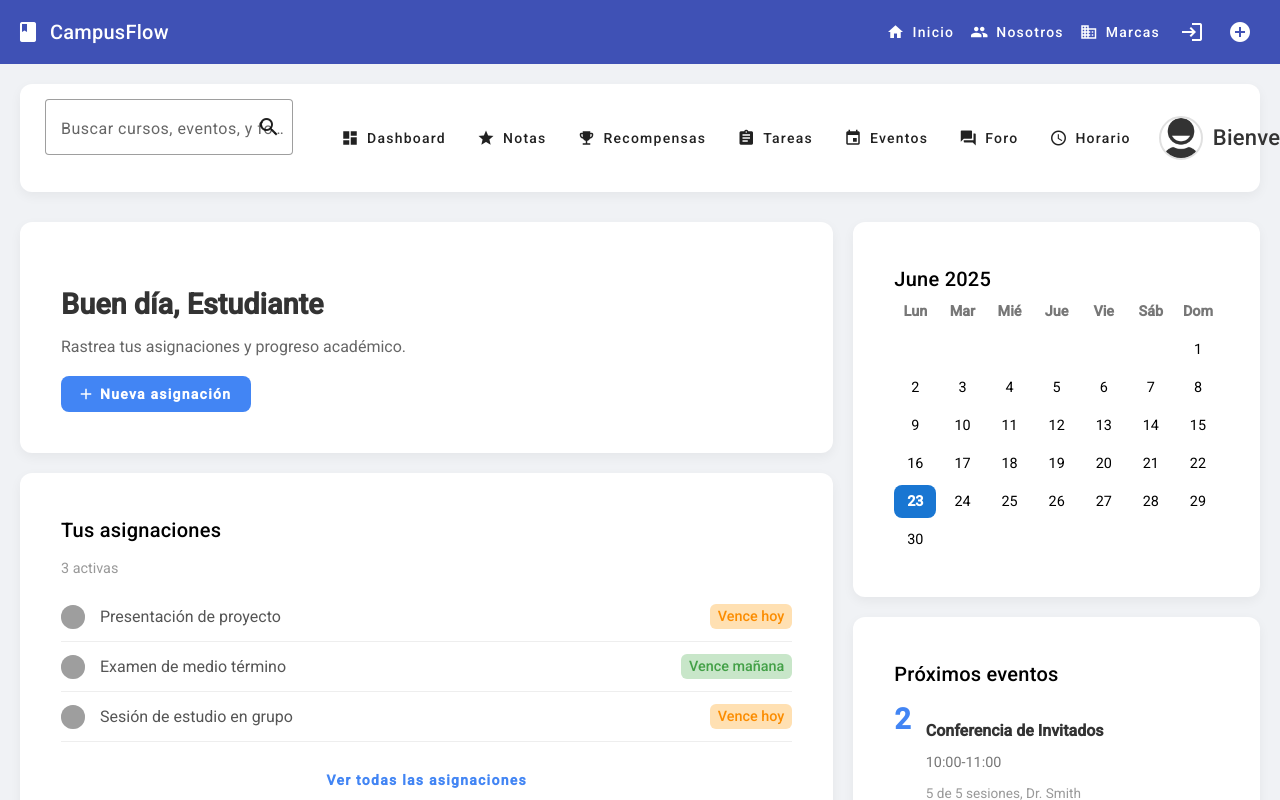
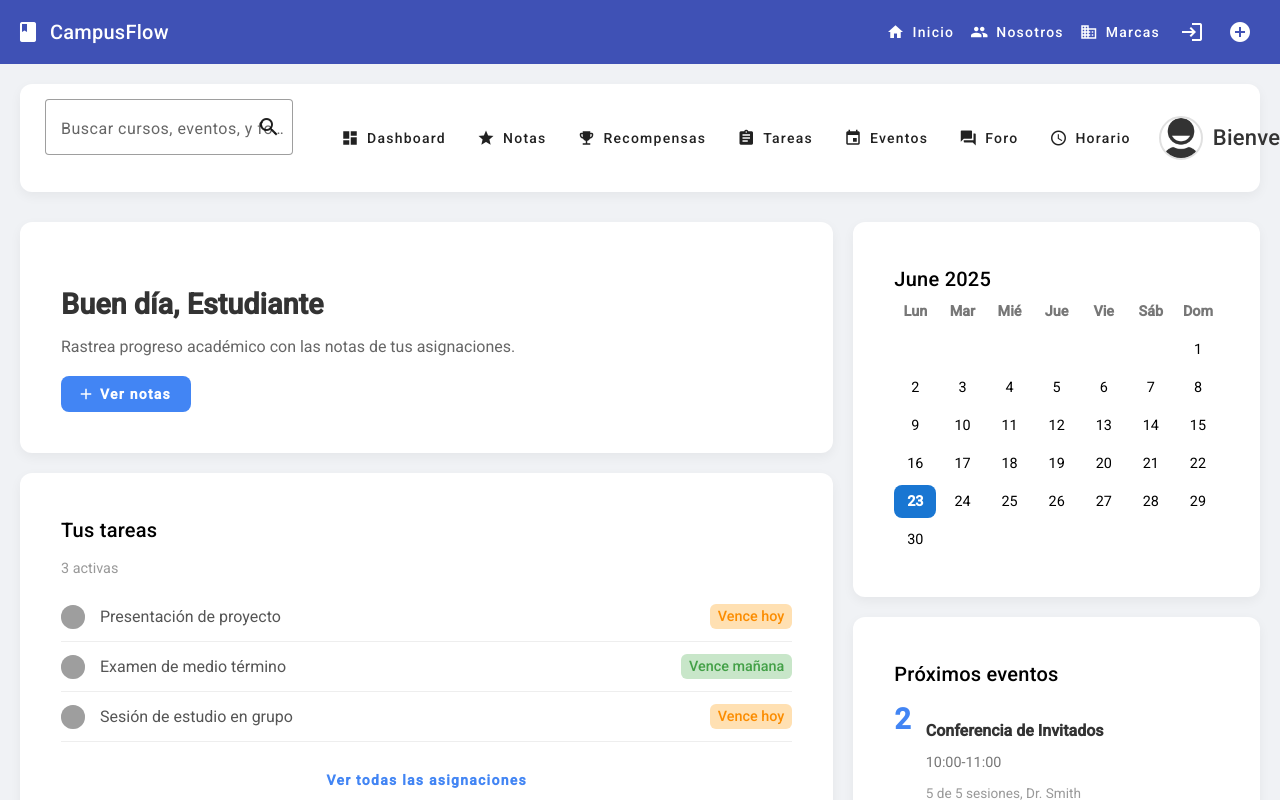
Before and after one commit to BryanLeveau-UPC/CampusFlow-Frontend, an Angular app in the folder campusflow-app/: page /dashboard-estudiante in a window 1280 px wide. Shown: the top 800 px of the page. Built offline with nearby package versions, Linux system fonts and the light colour scheme; grey boxes are pictures that could not be loaded.

Commit message:
modificaciones en estudiante dashboard menores

```diff
--- a/campusflow-app/src/app/components/dashboard/estudiante-dashboard/estudiante-dashboard.component.html
+++ b/campusflow-app/src/app/components/dashboard/estudiante-dashboard/estudiante-dashboard.component.html
@@ -10,16 +10,16 @@
       <mat-card class="section-card greeting-card">
         <mat-card-content>
           <h2>Buen día, Estudiante</h2>
-          <p>Rastrea tus asignaciones y progreso académico.</p>
+          <p>Rastrea progreso académico con las notas de tus asignaciones.</p>
           <button mat-flat-button color="primary" class="new-assignment-button">
-            <mat-icon>add</mat-icon> Nueva asignación
+            <mat-icon>add</mat-icon> Ver notas
           </button>
         </mat-card-content>
       </mat-card>
 
       <mat-card class="section-card assignments-card">
         <mat-card-header>
-          <mat-card-title>Tus asignaciones</mat-card-title>
+          <mat-card-title>Tus tareas</mat-card-title>
         </mat-card-header>
         <mat-card-content>
           <p class="active-assignments">3 activas</p>
```
